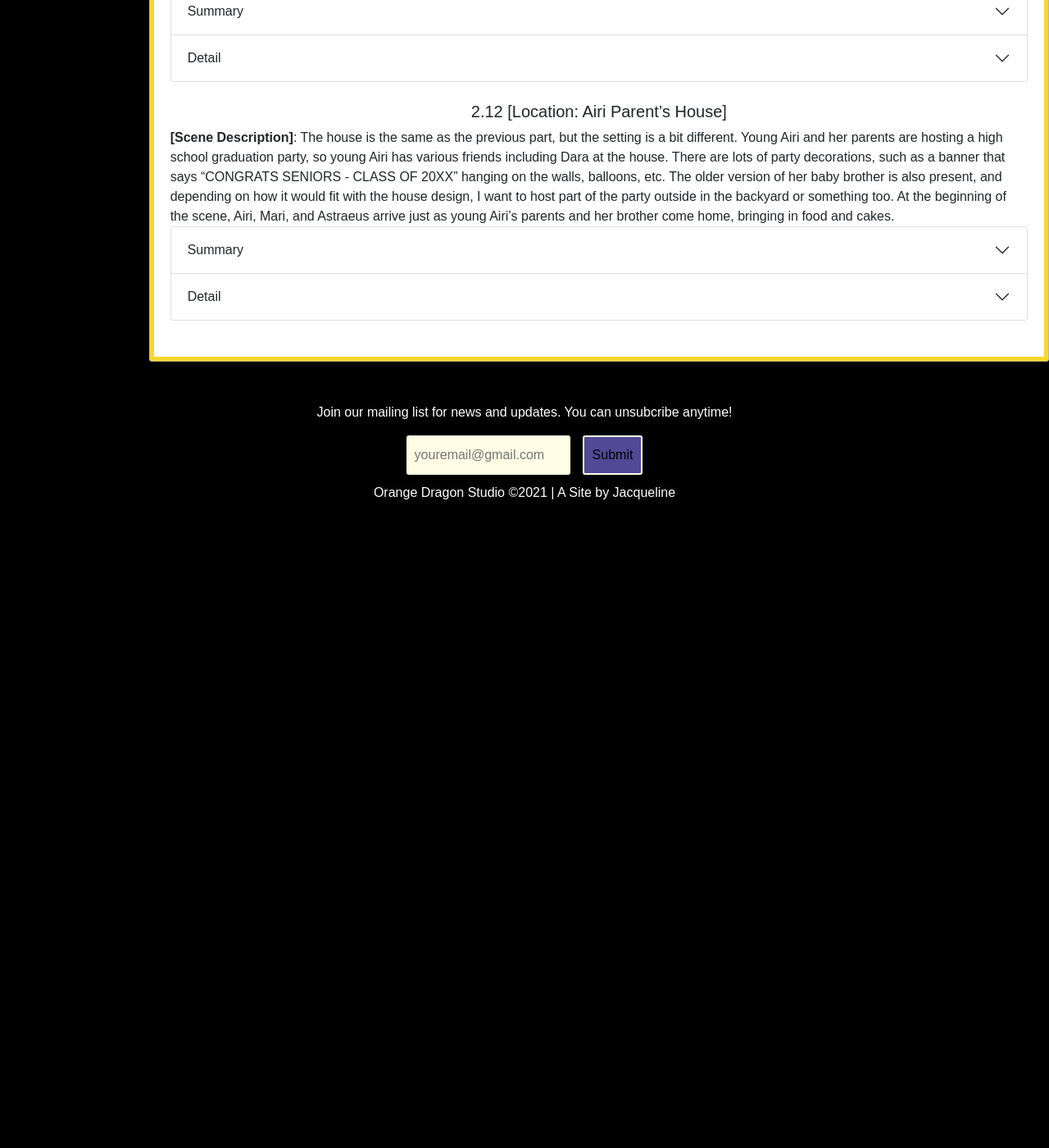
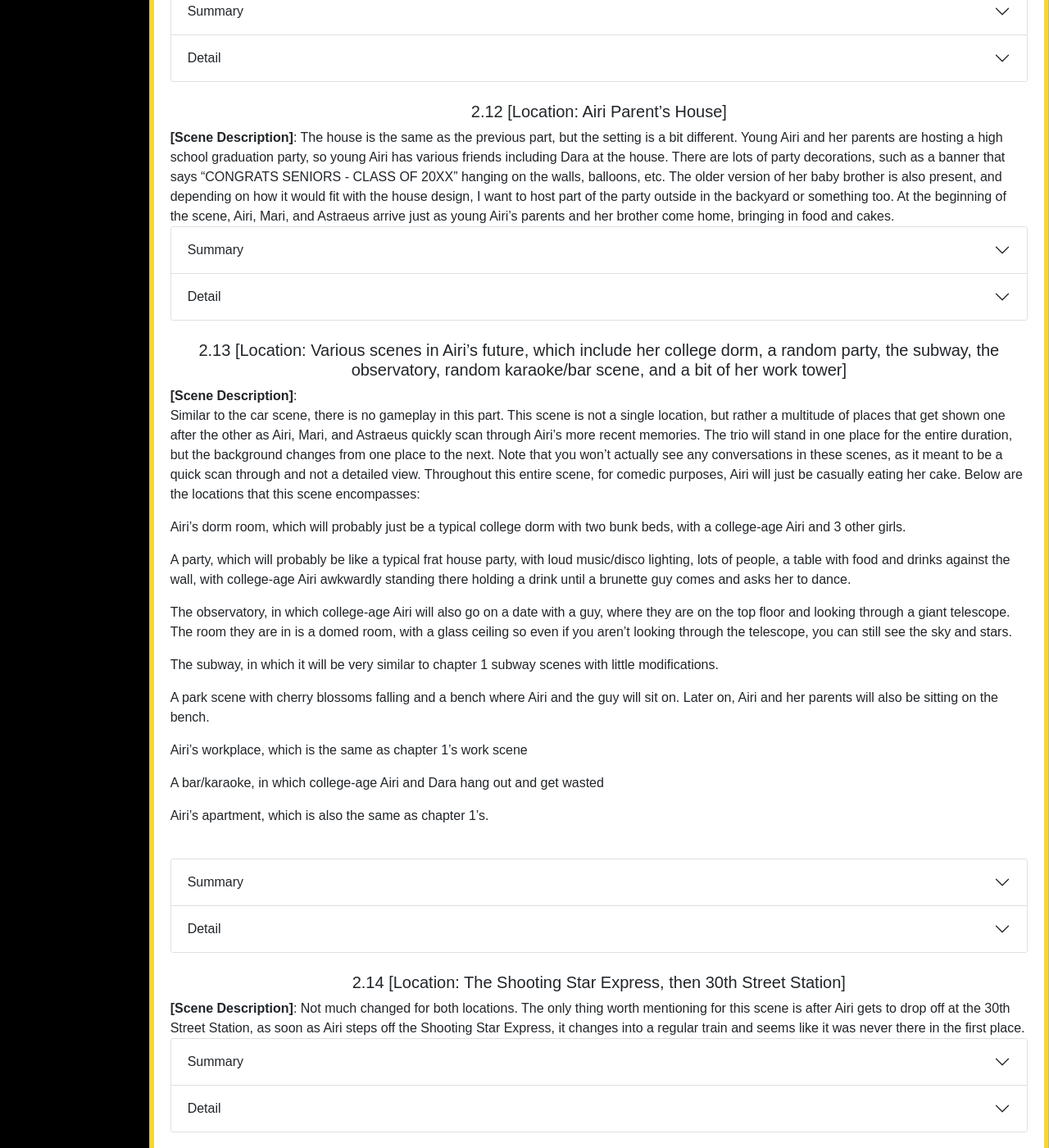
Before and after one commit to Jacquelinett/mwuaps, a Jekyll site: the page built from wiki/story/chapter2/index.html, in a window 1280 px wide and 1400 px high, scrolled down 5125 px. Shown: the whole window at 82% size. Built offline with Jekyll 4.4.1, drawn with Linux system fonts in a browser that asks for light colours; before the commit the page ends 5754 px from its top, so only the background shows below that.

Commit message:
2-13 and 2-14

```diff
--- /dev/null
+++ b/wiki/story/chapter2/chapter2-13.html
@@ -0,0 +1,130 @@
+<h5>2.13 [Location: Various scenes in Airi’s future, which include her college dorm, a random party, the subway, the
+    observatory, random karaoke/bar scene, and a bit of her work tower]</h5>
+
+<b>[Scene Description]</b>:
+<p>Similar to the car scene, there is no gameplay in this part. This scene is not a single location, but rather a
+    multitude of places that get shown one after the other as Airi, Mari, and Astraeus quickly scan through Airi’s more
+    recent memories. The trio will stand in one place for the entire duration, but the background changes from one place
+    to the next. Note that you won’t actually see any conversations in these scenes, as it meant to be a quick scan
+    through and not a detailed view. Throughout this entire scene, for comedic purposes, Airi will just be casually
+    eating her cake. Below are the locations that this scene encompasses:</p>
+<p>Airi’s dorm room, which will probably just be a typical college dorm with two bunk beds, with a college-age Airi and
+    3 other girls.</p>
+<p>A party, which will probably be like a typical frat house party, with loud music/disco lighting, lots of people, a
+    table with food and drinks against the wall, with college-age Airi awkwardly standing there holding a drink until a
+    brunette guy comes and asks her to dance.</p>
+<p>The observatory, in which college-age Airi will also go on a date with a guy, where they are on the top floor and
+    looking through a giant telescope. The room they are in is a domed room, with a glass ceiling so even if you aren’t
+    looking through the telescope, you can still see the sky and stars.</p>
+<p>The subway, in which it will be very similar to chapter 1 subway scenes with little modifications.</p>
+<p>A park scene with cherry blossoms falling and a bench where Airi and the guy will sit on. Later on, Airi and her
+    parents will also be sitting on the bench.</p>
+<p>Airi’s workplace, which is the same as chapter 1’s work scene</p>
+<p>A bar/karaoke, in which college-age Airi and Dara hang out and get wasted</p>
+<p>Airi’s apartment, which is also the same as chapter 1’s.</p>
+
+<br>
+<div class="accordion" id="chapter2-13">
+    <div class="accordion-item">
+        <button class="accordion-button collapsed" type="button" data-bs-toggle="collapse"
+            data-bs-target="#chapter2-13-1" aria-expanded="false" aria-controls="chapter2-13-1">
+            Summary
+        </button>
+        <div id="chapter2-13-1" class="accordion-collapse collapse" data-bs-parent="#chapter2-13">
+            <div class="accordion-body">
+                It’s a bit hard to describe this scene, but it is essentially like Airi, Mari, and Astraeus watching a
+                movie about Airi’s college life and job, but at 10x speed so that Mari can find someone named Mark. It’s
+                revealed that Airi never met anyone like that, and the only time she came into contact with Mark was
+                that one time on the subway in chapter 1 part 6 where he and Airi accidentally catch eyes on the subway
+                and she had a dream later about him. Afterward, the trio head back to the Shooting Star Express
+            </div>
+        </div>
+    </div>
+    <div class="accordion-item">
+        <button class="accordion-button collapsed" type="button" data-bs-toggle="collapse"
+            data-bs-target="#chapter2-13-2" aria-expanded="false" aria-controls="chapter2-13-2">
+            Detail
+        </button>
+        <div id="chapter2-13-2" class="accordion-collapse collapse" data-bs-parent="#chapter2-13">
+            <div class="accordion-body">
+                <p>[Scene]: Airi, Mari, and Astraeus will be standing in the center, while their surroundings glitch and
+                    change from one destination to the next. Below is the list of transitions and what happening in each
+                    in order (Note that Airi here referring to college-age Airi and not actual Airi):</p>
+                <ul>
+                    <li>Airi is in her college dorm, talking with another girl. A moment after the door opens, and 2
+                        girls walk in with their luggage. Airi waves to them and starts running over, helping them drag
+                        their luggage in. This scene lasts about 5 second</li>
+                    <li>Airi is at a party, where she is just awkwardly sipping her drink next to the food table. A
+                        brunette guy walks up to her and seems to ask her some questions. He then reaches out his hand
+                        and Airi grabs it, walking to the dance floor with him. This scene also lasts around 5 seconds.
+                    </li>
+                    <li>Airi and the same guy are standing in the observatory, in which Airi looks under the giant
+                        telescope while holding the guy’s hand, who is looking at the sky. This scene last around 5
+                        second</li>
+                    <li>[Mari]: “Hmm, not him”</li>
+                    <li>Airi is back in her dorm sitting at her desk studying hard. This scene lasts around 2 seconds
+                    </li>
+                    <li>The same scene but Airi is now passing out at her desk. This scene lasts around 2 seconds</li>
+                    <li>The same scene but Airi now wakes up and tries to study again. Also 2 seconds</li>
+                    <li>The same scene but Airi is on her laptop looking at something funny and laughing. Also 2 seconds
+                    </li>
+                    <li>Airi is dressed up and on the subway, cowering and seemingly nervous. Probably 3-5 seconds
+                        depending on how it plays out in the game</li>
+                    <li>Airi sits in the same conference room where she gave the presentation in chapter 1, talking to a
+                        man. Probably last about 5 seconds</li>
+                    <li>Airi is back on the subway going the other way, looking tired and slumping on the chair. Last
+                        maybe 3 seconds</li>
+                    <li>Airi gets a phone call while studying at her desk and starts jumping up and down. 5 seconds</li>
+                    <li>Airi and the brunette guy are at the park seemingly talking about something while cherry
+                        blossoms fall, both looking sad. 5 seconds.</li>
+                    <li>Same scene, but it is now Airi and her parents instead. Airi is dressed in a graduation gown
+                        sitting on the bench with her mom while her dad is taking pictures. 5 seconds.</li>
+                    <li>Airi and Dara are at a bar laughing over drinks with a few guys and they do a toast. 5 seconds.
+                    </li>
+                    <li>[Mari]: “Not here either…”</li>
+                    <li>Airi is dressed up and at the office, where her boss walks her around to show her the workplace.
+                        5 second</li>
+                    <li>Airi is traveling on the subway, looking tired. 3 seconds</li>
+                    <li>Airi is working at her desk. 3 seconds</li>
+                    <li>Airi is on the subway again. 3 seconds.</li>
+                    <li>Airi is working at her desk. 3 seconds.</li>
+                    <li>Airi is working at her desk but it is nighttime outside. 3 seconds.</li>
+                    <li>Airi is partying at the bar with Dara again. 3 seconds</li>
+                    <li>Airi is working at her desk. 3 seconds.</li>
+                    <li>Airi is passed out on her couch at home. 3 seconds.</li>
+                    <li>[Mari]: “This is too mundane, can we speed this up?”</li>
+                    <li>Airi is working at her desk. 2 seconds.</li>
+                    <li>Airi is on the subway, 2 seconds.</li>
+                    <li>Airi is singing Karaoke with Dara. 2 seconds.</li>
+                    <li>Airi is working at her desk. 1 second.</li>
+                    <li>Airi is laughing at her tv at home on her couch. 1 second.</li>
+                    <li>Airi is on the subway, looking sleepy. 1 second.</li>
+                    <li>Airi is working at her desk. 0.5 seconds</li>
+                    <li>Airi is at the bar with Dara. 0.5 seconds</li>
+                    <li>Airi is eating by herself on the couch. 0.5 seconds.</li>
+                    <li>Airi is on the subway. 0.5 seconds</li>
+                    <li>Airi is working at her desk. 0.25 seconds</li>
+                    <li>Airi is working late at night. 0.25 seconds.</li>
+                    <li>Airi is doing karaoke with Dara. 0.25 seconds.</li>
+                    <li>Airi is on the subway. 0.25 seconds</li>
+                    <li>[Mari]: “Is he really not there?”</li>
+                    <li>Repeat the last 4 scenes 6 more times. On the very last subway scene, Mari screams out “WAIT”.
+                    </li>
+                    <li>The very last subway scene goes into slow motion, where the same thing in chapter 1.6 happens.
+                        We see Airi standing on the subway where another subway in the opposite direction come by and a
+                        blonde man is on it</li>
+                    <li>[Mari]: “That’s it. Airi, do you know this man?”</li>
+                    <li>[Airi]: “Sorry. I don’t. Oddly enough at that moment, I did feel like I knew him, but I
+                        definitely never met the guy before. Why? Is he someone important to you?”</li>
+                    <li>[Mari]: “He is someone I know, yeah. You really, really never met him?”</li>
+                    <li>[Airi]: “Nope. But I had a dream about him that night, is that weird?”</li>
+                    <li>[Mari]: “I… don’t know. But it is no big deal then. We are done here. Can we head back?”</li>
+                    <li>Astraeus snaps his fingers, and all 3 of them appears back on the Shooting Star Express</li>
+                </ul>
+
+            </div>
+        </div>
+    </div>
+</div>
+
+<br>
--- /dev/null
+++ b/wiki/story/chapter2/chapter2-14.html
@@ -0,0 +1,161 @@
+<h5>2.14 [Location: The Shooting Star Express, then 30th Street Station]</h5>
+
+<b>[Scene Description]</b>: Not much changed for both locations. The only thing worth mentioning for this scene is after
+Airi gets to drop off at the 30th Street Station, as soon as Airi steps off the Shooting Star Express, it changes into a
+regular train and seems like it was never there in the first place.
+
+<br>
+<div class="accordion" id="chapter2-14">
+    <div class="accordion-item">
+        <button class="accordion-button collapsed" type="button" data-bs-toggle="collapse"
+            data-bs-target="#chapter2-14-1" aria-expanded="false" aria-controls="chapter2-14-1">
+            Summary
+        </button>
+        <div id="chapter2-14-1" class="accordion-collapse collapse" data-bs-parent="#chapter2-14">
+            <div class="accordion-body">
+                Airi attempts to talk to Mari about who Mari is on the Shooting Star Express but Mari is uncomfortable
+                about it. Airi tries to talk Mari into choosing to live now that she remembers who she is, but Mari
+                seems distant and chooses to go to take a nap instead of seeing Airi off. Astraeus and Comic gave Airi
+                tons of food that she ate during the graduation party as a parting gift.
+
+            </div>
+        </div>
+    </div>
+    <div class="accordion-item">
+        <button class="accordion-button collapsed" type="button" data-bs-toggle="collapse"
+            data-bs-target="#chapter2-14-2" aria-expanded="false" aria-controls="chapter2-14-2">
+            Detail
+        </button>
+        <div id="chapter2-14-2" class="accordion-collapse collapse" data-bs-parent="#chapter2-14">
+            <div class="accordion-body">
+                <p>[Scene]: Airi, Mari, and Astraeus are back on the subway express, where Comic is in the reception
+                    room, waiting for them.</p>
+                <ul>
+                    <li>[Comic]: “Welcome back! I hope you guys had a good trip?”</li>
+                    <li>[Astraeus]: “It was quite an eye-opener. What did you think, Mari?”</li>
+                    <li>[Mari]: “I guess you could say that”</li>
+                    <li>[Astraeus]: “Anyway. I will leave you two to talk for a bit. Comic, go prepare what we talked
+                        about”</li>
+                    <li>[Comic]: “On it boss”</li>
+                    <li>Astraeus and Comic walks offscreen</li>
+                    <li>[Airi]: “Who is Mark, Mari?”</li>
+                    <li>[Mari]: “Just someone I know”</li>
+                    <li>[Airi]: “Is that all? You seem to be awfully concerned about him if he is just someone you know”
+                    </li>
+                    <li>[Mari]: “Yep. That’s all. Please don’t worry about it Airi. You have helped me so much already,
+                        the last thing I want to do is to trouble you some more”</li>
+                    <li>[Airi]: “It’s fine, Mari. I’m helping you because I want to”</li>
+                    <li>[Mari]: “Thank you”</li>
+                    <li>The two stood silently for 3 seconds</li>
+                    <li>[Airi]: “Now that you remember, what are you going to do?”</li>
+                    <li>[Mari]: “I and Astraeus are going to go observe Mark’s life. I want to see what he is like”</li>
+                    <li>[Airi]: “Wait, so do you even know him? I thought you two know each other or something since you
+                        know, we literally traverse my college life to find him. But you don’t even know what he is
+                        like? Oh god is he like, a bully who pushes you to suicide or something?”</li>
+                    <li>[Mari laugh]: “Oh it is nothing like that, please don’t worry”</li>
+                    <li>Another awkward silence</li>
+                    <li>[Airi]: “Can you tell me a bit about who you are?”</li>
+                    <li>[Mari]: “I’m no one important, Airi.</li>
+                    <li>[Airi]: “I don’t believe that. Everyone is important in their own way”</li>
+                    <li>[Mari]: “I guess so”</li>
+                    <li>[Airi]: “Based on your reaction, I guess you don’t want to tell me who you are huh”</li>
+                    <li>[Mari]: “Sorry. I’m not trying to upset you Airi, it just… it’s something I’m not comfortable
+                        sharing”</li>
+                    <li>[Airi]: “That’s okay. I understand, just promise me one thing: you will… live right?”</li>
+                    <li>[Mari avert her eyes/look to the ground]: “Please don’t worry about it”</li>
+                    <li>[Airi]: “What are you talking about? How can I not? You are basically a friend now”</li>
+                    <li>[Mari’s eyes are still looking at the ground]: “Don’t worry Airi, I will live”</li>
+                    <li>[Airi]: “Can you look at me while you say that?”</li>
+                    <li>[Mari forces herself to look at Airi]: “Y..yeah. I will… live. Please don’t worry”</li>
+                    <li>[Airi sigh]: “Okay. You don’t sound certain, but I will believe you”</li>
+                    <li>[Airi force a smile]: “Live so that I can fulfill my promise of breaking you out of your shell,
+                        okay?”</li>
+                    <li>[Mari]: “Yup”</li>
+                    <li>Another awkward silence</li>
+                    <li>[Mari]: “I’m tired so I think I’m gonna go take a nap in one of the beds. In case you leave
+                        before I wake up, thank you Airi. I really, really appreciate this. You helped me so much.”</li>
+                    <li>[Airi]: “You are actually tired and not avoiding me right?”</li>
+                    <li>Mari gives Airi a hug, then look at Airi and grab her shoulder</li>
+                    <li>[Mari]: “I’m just tired”</li>
+                    <li>[Airi]: “Okay. Well, I had a lot of fun too. I hope we will see each other at a bar next time
+                        yeah?</li>
+                    <li>[Mari]: “Sound good”</li>
+                    <li>Mari starts to walk off-screen. Astraeus then walks back into the scene, standing next to the
+                        entrances, leaning against the wall looking cool.</li>
+                    <li>[Astraeus]: “Whenever you are ready to leave, talk to me”</li>
+                </ul>
+                <p>[Gameplay]: This gameplay section serves simply as the last checkpoint for the player in case they
+                    want to look around. The player can optionally explore the train, attempt to talk to Mari who is
+                    laying down on the bunk bed, in which the only dialog will just be “...”. During the game
+                    development I will try to add in a lot of easter eggs and collectibles. Once the player is ready to
+                    proceed, they can talk to Astraeus to trigger the final scene for the chapter</p>
+                <ul>
+                    <li>[Scene]: Airi talk to Astraeus</li>
+                    <li>[Astraeus]: “You are good to go?”</li>
+                    <li>[Airi]: “Yup”</li>
+                    <li>[Astraeus]: “Just a moment”</li>
+                    <li>Astraeus walk over in the direction of the door, but he stops near the next room instead of
+                        entering it</li>
+                    <li>[Astraeus yells]: “COMIC IS IT READY YET?”</li>
+                    <li>[Comic yell]: “COMING BOSS”</li>
+                    <li>From off-screen, Comic enters with 3 trays of food stacked on top of each other (with a layer of
+                        foil on top of each). He walks up to Airi</li>
+                    <li>[Comic]: “For you Airi. We know you really enjoyed the food at your graduation party, so we
+                        figured as thanks we would make you some”</li>
+                    <li>[Airi]: “Wow, you really didn’t have to”</li>
+                    <li>[Astraeus]: “That’s not all”</li>
+                    <li>Astraeus snaps his fingers, then a cake box appears out of thin air and drops on top of the
+                        trays</li>
+                    <li>[Astraeus]: “Here’s a cake too”</li>
+                    <li>[Airi]: “Oh man, I love you guys so much. This will be gone in probably like a day at most haha”
+                    </li>
+                    <li>Comic pass the food over to Airi</li>
+                    <li>[Astraeus]: “I will drop you off at the 30th Street station, that way it is just a short walk
+                        back to your apartment”</li>
+                    <li>[Airi]: “Sound good”</li>
+                    <li>The train speed up and for a bit before slowing down, and even come down to a stop, the entrance
+                        door open</li>
+                    <li>[Airi]: “I guess this is it huh”</li>
+                    <li>[Astraeus]: “I guess it is”</li>
+                    <li>[Comic bawl]: “I will miss you Airi”</li>
+                    <li>Airi laughs, puts her food down on the bench, and walk up to hug Comic</li>
+                    <li>[Airi]: “I really appreciate all your help Comic, thanks to you I had an amazing time”</li>
+                    <li>Airi look over at Astraeus</li>
+                    <li>[Airi]: “Do you hug or…”</li>
+                    <li>Astraeus blushes, he averts his eyes and looks at the ceiling</li>
+                    <li>[Astraeus]: “You may hug me, mortal, but just know you are hugging a god”</li>
+                    <li>[Airi]: “Are you… pulling a tsundere card on me?”</li>
+                    <li>[Astraeus]: “What’s that?”</li>
+                    <li>[Airi]: “It’s like a personality where… you know what. Nevermind”</li>
+                    <li>Airi walks over and hugs Astraeus too, then walks back to the bench and picks up her food, and
+                        walks toward the entrance.</li>
+                    <li>[Airi]: “Thank you both. I had a lot of fun. If you ever need my help again with anything,
+                        please let me know. Tell Mari I said bye, take care of her for me”</li>
+                    <li>[Astraeus]: “Goodbye Airi”</li>
+                    <li>[Comic]: “BYEEEE AIRI”</li>
+                    <li>We then cut to the 30th street station, where we see a regular subway but with the inside of the
+                        Shooting Star Express when we look through the entrance. Airi walks off it and turns around, but
+                        the inside changed back to a regular subway inside, with an old lady looking at her like she
+                        just saw a ghost</li>
+                    <li>Airi turns around and starts walking to get home, she talks to herself occasionally as she walks
+                    </li>
+                    <li>[Airi]: “Hmm, I wonder how Aoi is doing, Ah I will call him tomorrow”</li>
+                    <li>[Airi]: “This whole trip gave me a lot to think about. Maybe I should visit my parents too, how
+                        many vacation days I have left I wonder”</li>
+                    <li>[Airi]: “I hope Mari is gonna be okay”</li>
+                    <li>[Airi]: “Man, the food is heavy. This is a lot of food… Wait, couldn’t Astraeus just drop me off
+                        at my apartment directly…?”</li>
+                    <li>We cut back to Astraeus and Comic</li>
+                    <li>[Comic]: “Wait… why didn’t you just drop Airi off at her home instead of the station?”</li>
+                    <li>[Astraeus looks shocked]: “Shit. You are right. I didn’t even think about it”</li>
+                    <li>The scene fade to black</li>
+                    <li>[Airi]: “Mari… I really hope you choose to live”</li>
+                </ul>
+
+
+            </div>
+        </div>
+    </div>
+</div>
+
+<br>
--- a/wiki/story/chapter2/index.html
+++ b/wiki/story/chapter2/index.html
@@ -16,3 +16,5 @@ title: An Airi To The Past
 {% include_relative chapter2-10.html %}
 {% include_relative chapter2-11.html %}
 {% include_relative chapter2-12.html %}
+{% include_relative chapter2-13.html %}
+{% include_relative chapter2-14.html %}
```
